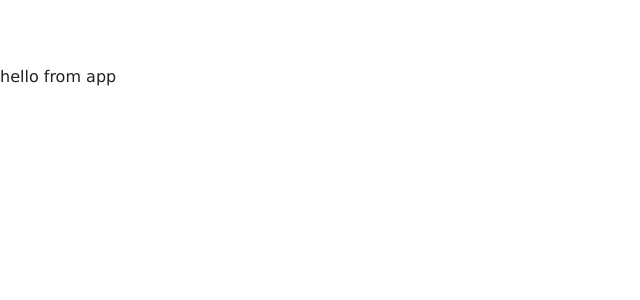
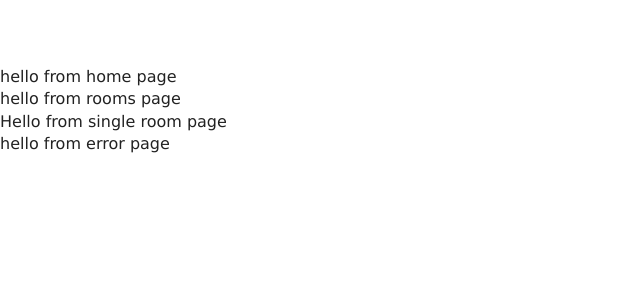
Before and after one commit to NhanNguyen001/beach-resort, a React (Create React App) app: page / in a window 1280 px wide. Shown: the top 300 px of the page, without its empty margins (0-640 px from the left). Built offline with nearby package versions, Linux system fonts and the light colour scheme.

Commit message:
complete setup page

```diff
--- a/src/App.js
+++ b/src/App.js
@@ -1,8 +1,21 @@
 import React from "react";
+
+import Home from "./pages/home";
+import Rooms from "./pages/rooms";
+import SignleRoom from "./pages/singleRoom";
+import Error from "./pages/error";
+
 import "./App.css";
 
 function App() {
-  return <>hello from app</>;
+  return (
+    <>
+      <Home />
+      <Rooms />
+      <SignleRoom />
+      <Error />
+    </>
+  );
 }
 
 export default App;
--- /dev/null
+++ b/src/pages/error.jsx
@@ -0,0 +1,7 @@
+import React from "react";
+
+const error = () => {
+  return <div>hello from error page</div>;
+};
+
+export default error;
--- /dev/null
+++ b/src/pages/home.jsx
@@ -0,0 +1,7 @@
+import React from "react";
+
+const home = () => {
+  return <div>hello from home page</div>;
+};
+
+export default home;
--- /dev/null
+++ b/src/pages/rooms.jsx
@@ -0,0 +1,7 @@
+import React from "react";
+
+const rooms = () => {
+  return <div>hello from rooms page</div>;
+};
+
+export default rooms;
--- /dev/null
+++ b/src/pages/singleRoom.jsx
@@ -0,0 +1,9 @@
+import React, { Component } from "react";
+
+export class SingleRoom extends Component {
+  render() {
+    return <div>Hello from single room page</div>;
+  }
+}
+
+export default SingleRoom;
```
